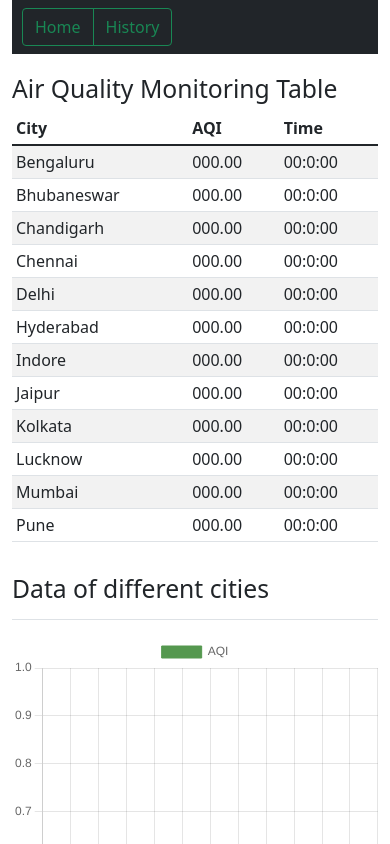
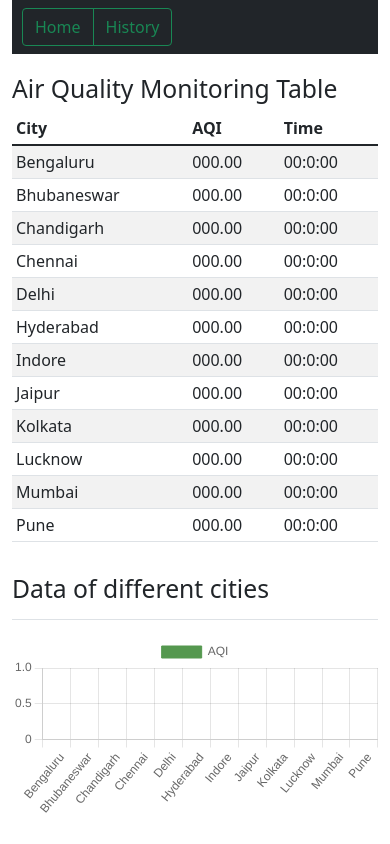
Before and after one commit to amansohal8654/Air-Quality-Monitoring, a website built with Parcel: page index.html in a window 390 px wide. Shown: the top 844 px of the page. Built offline with nearby package versions, Linux system fonts and the light colour scheme; no server answers.

Commit message:
making canvas more responsive

```diff
--- a/index.html
+++ b/index.html
@@ -138,7 +138,7 @@
         <h1 class="h2">Data of different cities</h1>
       </div>
 
-      <canvas id="myChart" style="width: 100%; height: 70vh;"></canvas>
+      <canvas id="myChart" class="chart"></canvas>
 
 
     </main>
```
